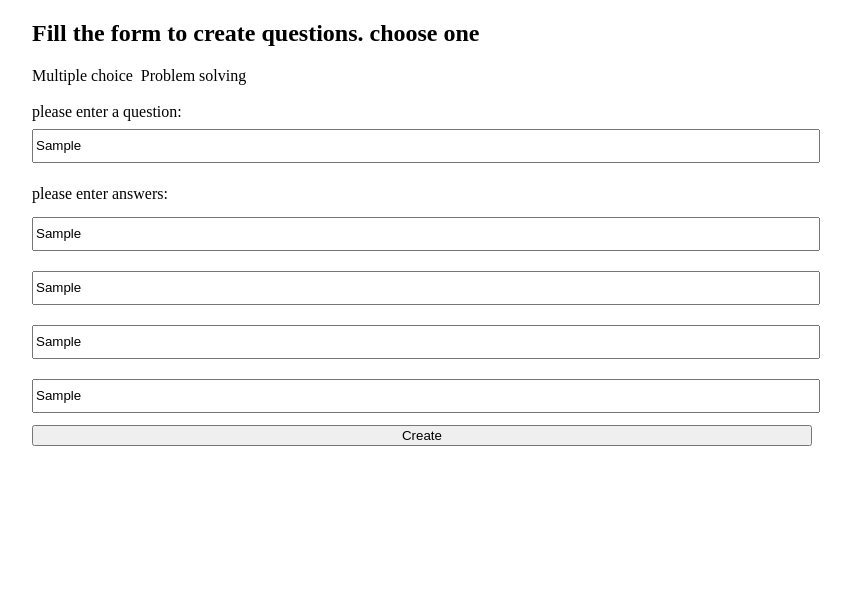
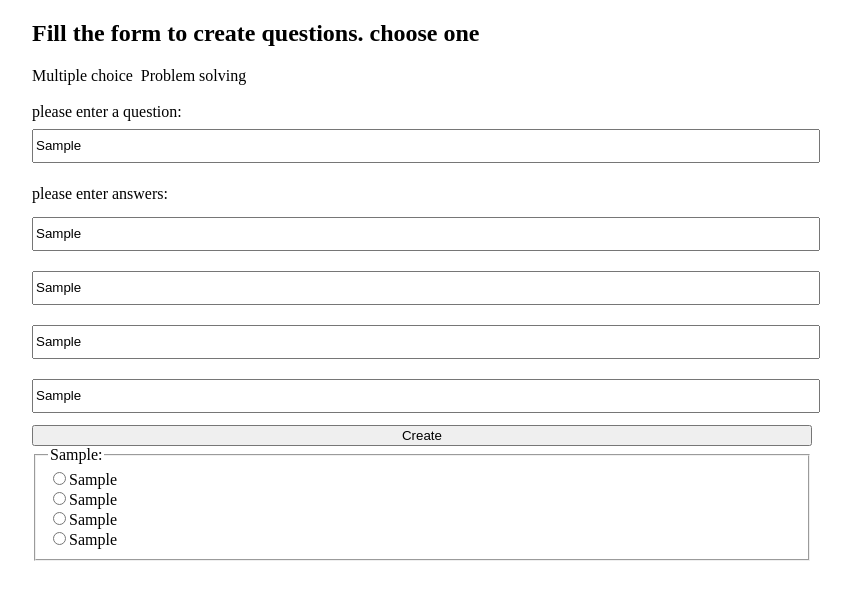
Before and after one commit to lamhoang1998/creating-exam, a React (Vite) app in the folder frontend/: page / in a window 1280 px wide. Both pictures are taken after typing "Sample", "Sample", "Sample", "Sample", "Sample" into the empty fields and a click on the button "Create". Shown: the top 600 px of the page, without its empty margins (218-1069 px from the left). Built offline with nearby package versions, Linux system fonts and the light colour scheme.

Commit message:
done with demo have not styled enough yet

```diff
--- /dev/null
+++ b/frontend/src/Exam/Exam.tsx
@@ -0,0 +1,61 @@
+import { useStore, type QuestionAndAnswer } from "../store/store";
+
+function Exam() {
+	const exams = useStore((state) => state.exam);
+
+	return (
+		<div>
+			{exams && (
+				<>
+					{exams.map((exam) => (
+						<fieldset key={exam.question}>
+							<legend>{exam.question}:</legend>
+
+							<div>
+								<input
+									type="radio"
+									id={exam.answerOne}
+									name={exam.question}
+									value={exam.answerOne}
+								/>
+								<label htmlFor={exam.answerOne}>{exam.answerOne}</label>
+							</div>
+
+							<div>
+								<input
+									type="radio"
+									id={exam.answerTwo}
+									name={exam.question}
+									value={exam.answerTwo}
+								/>
+								<label htmlFor={exam.answerTwo}>{exam.answerTwo}</label>
+							</div>
+
+							<div>
+								<input
+									type="radio"
+									id={exam.answerThree}
+									name={exam.question}
+									value={exam.answerThree}
+								/>
+								<label htmlFor={exam.answerThree}>{exam.answerThree}</label>
+							</div>
+
+							<div>
+								<input
+									type="radio"
+									id={exam.answerFour}
+									name={exam.question}
+									value={exam.answerFour}
+								/>
+								<label htmlFor={exam.answerFour}>{exam.answerFour}</label>
+							</div>
+						</fieldset>
+					))}
+				</>
+			)}
+		</div>
+	);
+}
+
+export default Exam;
--- a/frontend/src/Form/CreateExamQuestion.tsx
+++ b/frontend/src/Form/CreateExamQuestion.tsx
@@ -2,6 +2,7 @@ import { useState } from "react";
 import style from "./CreateExamQuestion.module.css";
 import MultipleChoice from "./MultipleChoice";
 import ProblemSolvingQuestion from "./ProblemSolvingQuestion";
+import Exam from "../Exam/Exam";
 
 function CreateExamQuestion() {
 	const [multipleChoice, setMultipleChoice] = useState(true);
@@ -32,6 +33,7 @@ function CreateExamQuestion() {
 				{multipleChoice && <MultipleChoice />}
 				{problemSolving && <ProblemSolvingQuestion />}
 			</div>
+			<Exam />
 		</div>
 	);
 }
--- a/frontend/src/Form/MultipleChoice.tsx
+++ b/frontend/src/Form/MultipleChoice.tsx
@@ -6,6 +6,7 @@ import {
 import styles from "./MultipleChoice.module.css";
 import { useForm } from "react-hook-form";
 import { zodResolver } from "@hookform/resolvers/zod";
+import { useStore, type QuestionAndAnswer } from "../store/store";
 
 function MultipleChoice() {
 	const {
@@ -18,8 +19,11 @@ function MultipleChoice() {
 		defaultValues: multipleChoiceDefaultValues,
 	});
 
+	const updateExam = useStore((state) => state.updateExam);
+
 	const onSubmit = handleSubmit((data) => {
 		console.log(data);
+		updateExam(data);
 	});
 
 	return (
--- a/frontend/src/Form/ProblemSolvingQuestion.module.css
+++ b/frontend/src/Form/ProblemSolvingQuestion.module.css
@@ -0,0 +1,34 @@
+.multipleChoice {
+	width: 100%;
+	display: flex;
+	flex-direction: column;
+	gap: 6px;
+}
+
+.multipleChoiceQuestionLabel {
+	display: block;
+	margin-top: 10px;
+}
+
+.multipleChoiceQuestionInput {
+	width: 100%;
+	display: block;
+	margin-top: 8px;
+	height: 28px;
+}
+
+.multipleChoiceAnswerLabel {
+	display: block;
+	margin-top: 10px;
+}
+
+.multipleChoiceAnswerInput {
+	display: block;
+	width: 100%;
+	margin-top: 8px;
+	height: 28px;
+}
+
+.multipleChoiceInputError {
+	color: rgb(234, 28, 28);
+}
--- a/frontend/src/Form/ProblemSolvingQuestion.tsx
+++ b/frontend/src/Form/ProblemSolvingQuestion.tsx
@@ -1,5 +1,54 @@
+import styles from "./ProblemSolvingQuestion.module.css";
+import {
+	multipleChoiceDefaultValues,
+	multipleChoiceSchema,
+	type MultipleChoiceSchema,
+} from "../zod/multipleChoiceSchema";
+import { useForm } from "react-hook-form";
+import { zodResolver } from "@hookform/resolvers/zod";
+import { useStore, type QuestionAndAnswer } from "../store/store";
+
 function ProblemSolvingQuestion() {
-	return <div>ProblemSolvingQuestion</div>;
+	const {
+		register,
+		handleSubmit,
+		formState: { errors },
+	} = useForm<MultipleChoiceSchema>({
+		mode: "all",
+		resolver: zodResolver(multipleChoiceSchema),
+		defaultValues: multipleChoiceDefaultValues,
+	});
+
+	const updateExam = useStore((state) => state.updateExam);
+
+	const onSubmit = handleSubmit((data) => {
+		console.log(data);
+		updateExam(data);
+	});
+
+	return (
+		<form className={styles.multipleChoice} onSubmit={onSubmit}>
+			<label className={styles.multipleChoiceQuestionLabel}>
+				please enter a question:
+				<input
+					type="text"
+					className={styles.multipleChoiceQuestionInput}
+					{...register("question")}
+				/>
+			</label>
+			{errors && (
+				<span className={styles.multipleChoiceInputError}>
+					{errors.question?.message}
+				</span>
+			)}
+			<label className={styles.multipleChoiceAnswerLabel}>
+				image for the question:
+			</label>
+			<input type="file" />
+
+			<button type="submit">Create</button>
+		</form>
+	);
 }
 
 export default ProblemSolvingQuestion;
--- a/frontend/src/store/store.ts
+++ b/frontend/src/store/store.ts
@@ -0,0 +1,23 @@
+import { create } from "zustand";
+
+export type QuestionAndAnswer = {
+	question: string;
+	answerOne: string;
+	answerTwo: string;
+	answerThree: string;
+	answerFour: string;
+};
+
+type State = {
+	exam: QuestionAndAnswer[] | null;
+	updateExam: (question: QuestionAndAnswer) => void;
+};
+
+export const useStore = create<State>((set) => ({
+	exam: null,
+	updateExam: (question) =>
+		set((state) => ({
+			...state,
+			exam: state.exam ? [...state.exam, question] : [question],
+		})),
+}));
```
Also changed, not shown: frontend/src/Exam/Exam.module.css (added).
